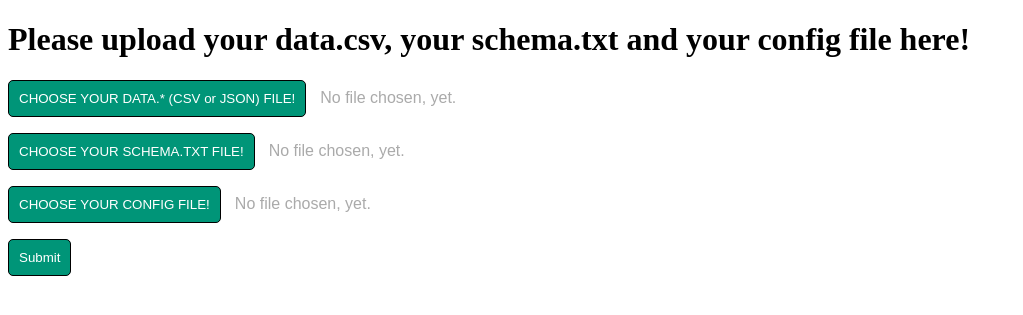
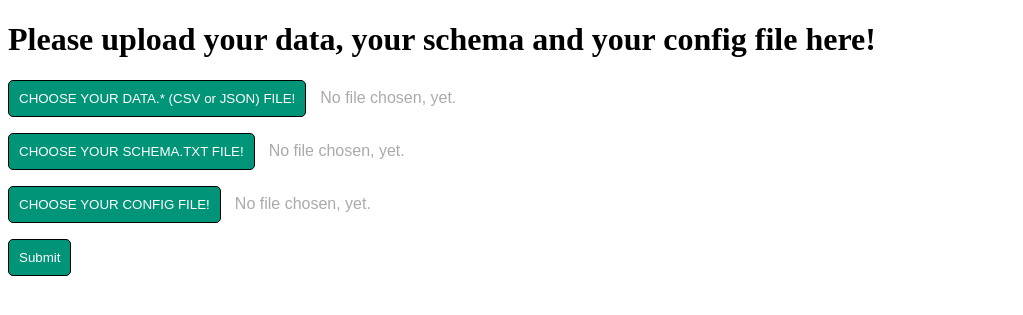
Before and after one commit to peterrocks815/Oss-Proj, a Flask app: page / in a window 1280 px wide. Shown: the top 315 px of the page, without its empty margins (0-1023 px from the left). Run offline with Flask 2, Linux system fonts and the light colour scheme.

Commit message:
[mod] changed title

```diff
--- a/templates/upload.html
+++ b/templates/upload.html
@@ -72,7 +72,7 @@
     </style>
   </head>
   <body>
-    <h1>Please upload your data.csv, your schema.txt and your config file here!</h1>
+    <h1>Please upload your data, your schema and your config file here!</h1>
     <form method="POST", action="" enctype="multipart/form-data">
       <p>
         <input type="file" id="csv-file" hidden="hidden" name="csv_file"/>
```
